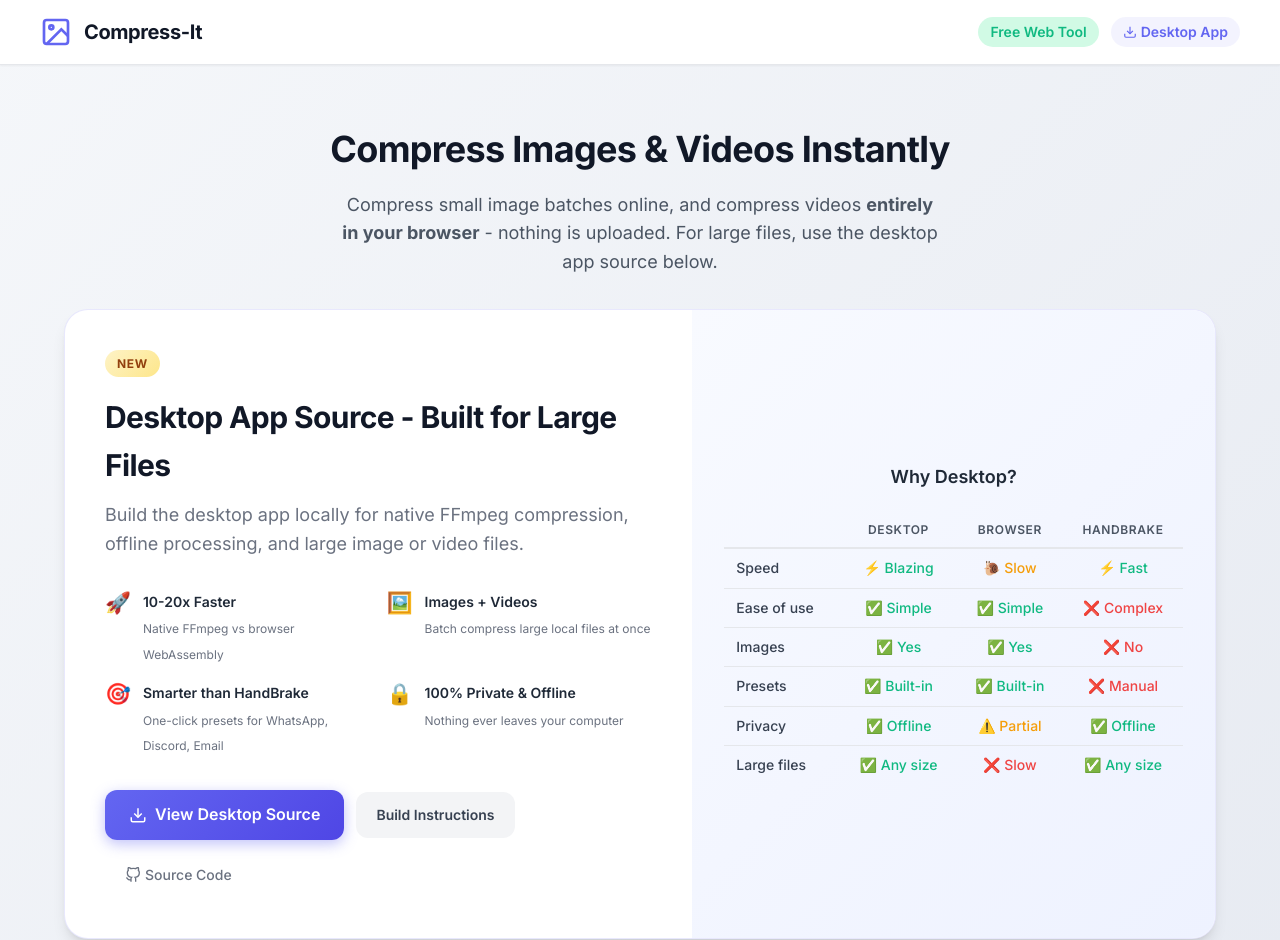
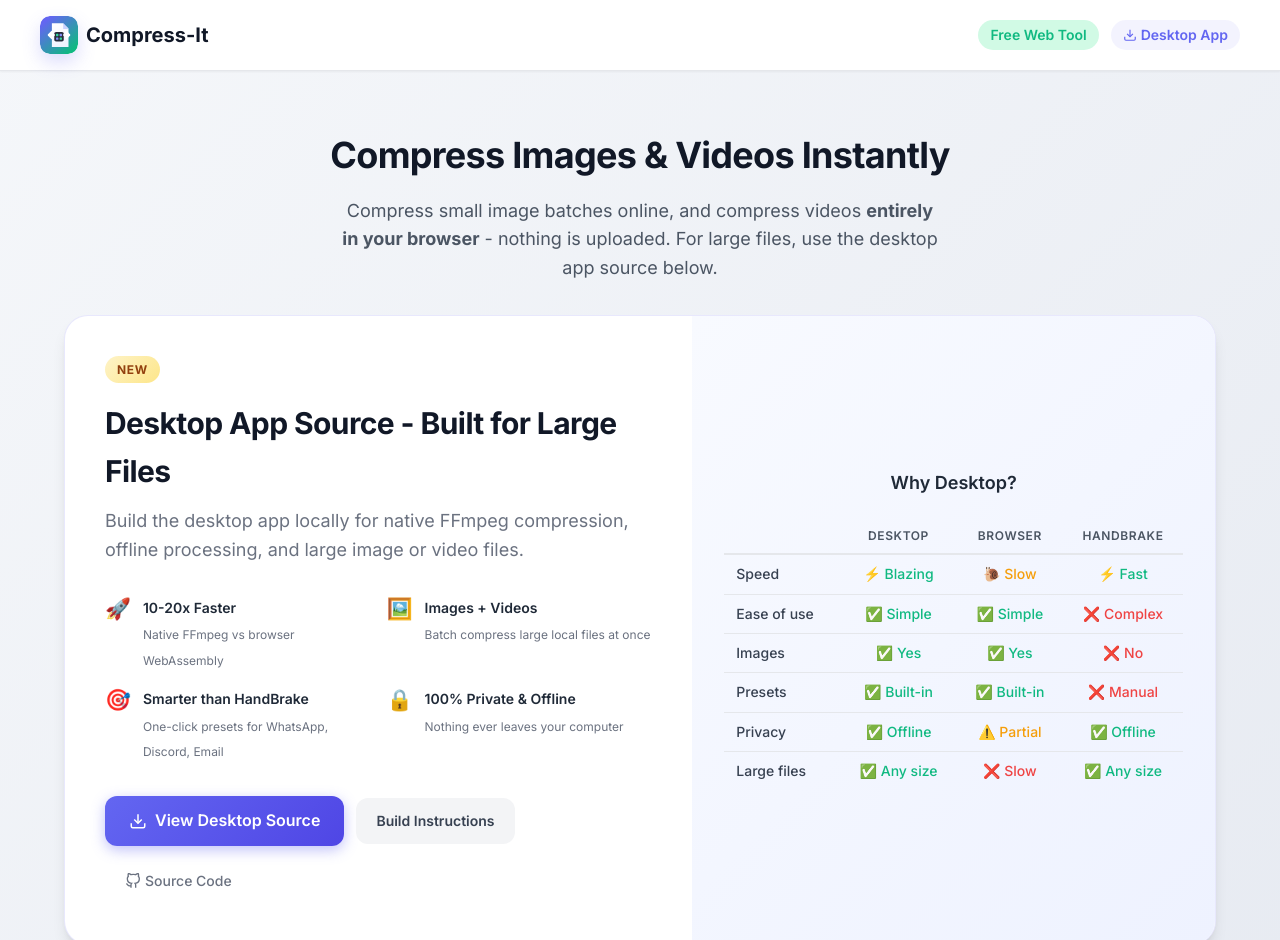
Before and after one commit to talktome8/compress-it, a website: page public/index.html in a window 1280 px wide. Shown: the top 940 px of the page. Drawn offline with Linux system fonts and the light colour scheme.

Commit message:
Add branded site icon

```diff
--- a/public/css/styles.css
+++ b/public/css/styles.css
@@ -145,21 +145,22 @@
 .logo {
   display: flex;
   align-items: center;
-  gap: var(--spacing-3);
+  gap: var(--spacing-2);
   text-decoration: none;
   color: var(--color-gray-900);
 }
 
 .logo-icon {
-  width: 32px;
-  height: 32px;
-  color: var(--color-primary);
+  width: 38px;
+  height: 38px;
+  border-radius: 10px;
+  box-shadow: 0 8px 18px rgb(99 102 241 / 0.22);
 }
 
 .logo-text {
   font-size: var(--font-size-xl);
   font-weight: 700;
-  letter-spacing: -0.02em;
+  letter-spacing: 0;
 }
 
 .nav-badge {
--- a/public/index.html
+++ b/public/index.html
@@ -8,6 +8,9 @@
       content="Free online image and video compression tool. Compress JPG, PNG, GIF, WebP images and MP4, MOV, WebM videos right in your browser."
     />
     <title>Compress-It | Free Image & Video Compression Tool</title>
+    <link rel="icon" href="/favicon.svg" type="image/svg+xml" />
+    <link rel="manifest" href="/site.webmanifest" />
+    <meta name="theme-color" content="#6366f1" />
     <link rel="stylesheet" href="css/styles.css" />
     <link rel="preconnect" href="https://fonts.googleapis.com" />
     <link rel="preconnect" href="https://fonts.gstatic.com" crossorigin />
@@ -21,18 +24,8 @@
       <!-- Header -->
       <header class="header">
         <div class="header-content">
-          <div class="logo">
-            <svg
-              class="logo-icon"
-              viewBox="0 0 24 24"
-              fill="none"
-              stroke="currentColor"
-              stroke-width="2"
-            >
-              <rect x="3" y="3" width="18" height="18" rx="2" ry="2" />
-              <circle cx="8.5" cy="8.5" r="1.5" />
-              <polyline points="21,15 16,10 5,21" />
-            </svg>
+          <div class="logo" aria-label="Compress-It home">
+            <img class="logo-icon" src="/favicon.svg" alt="" />
             <span class="logo-text">Compress-It</span>
           </div>
           <nav class="nav">
```
Also changed, not shown: public/favicon.svg (added), public/site.webmanifest (added).
